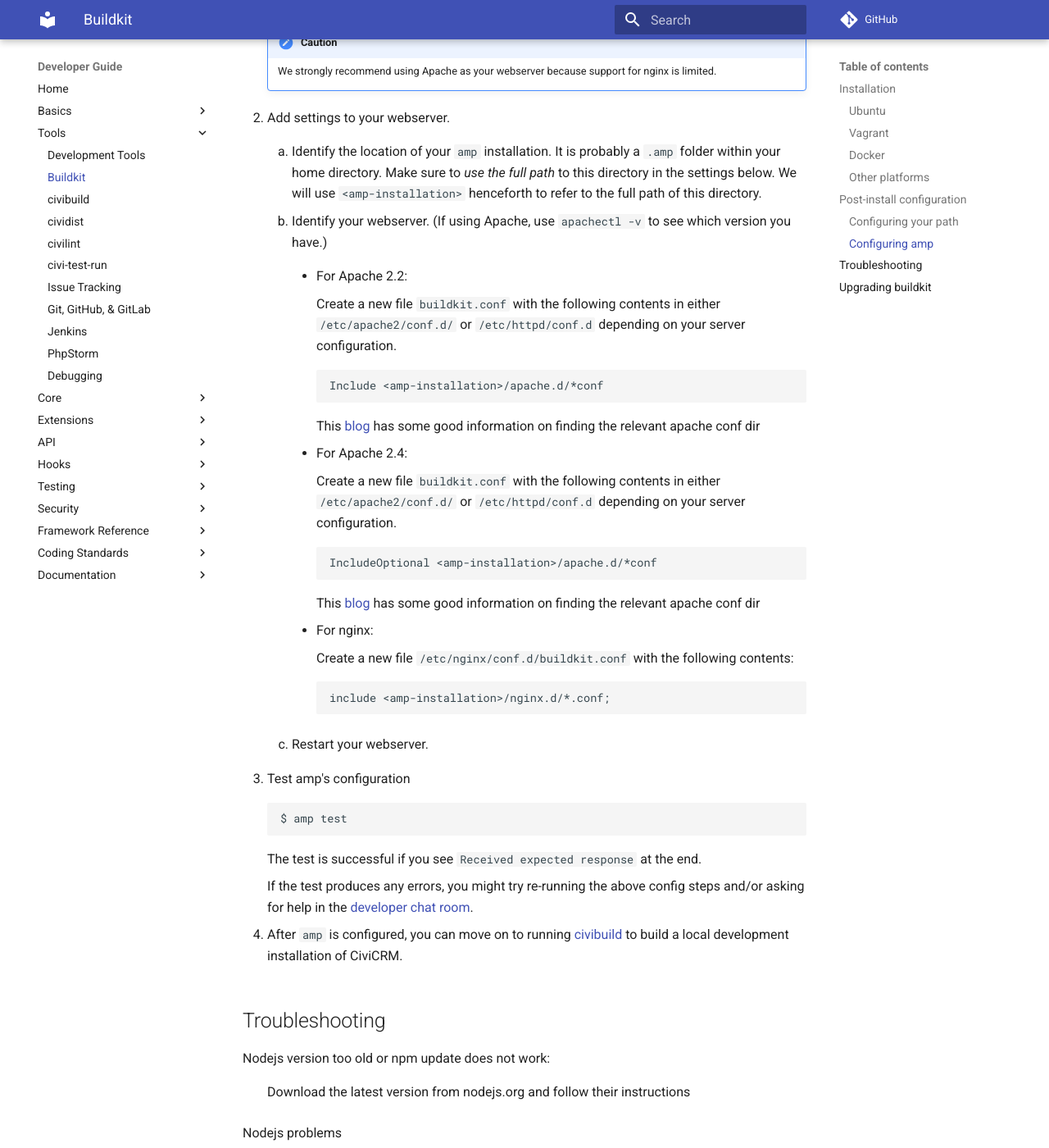
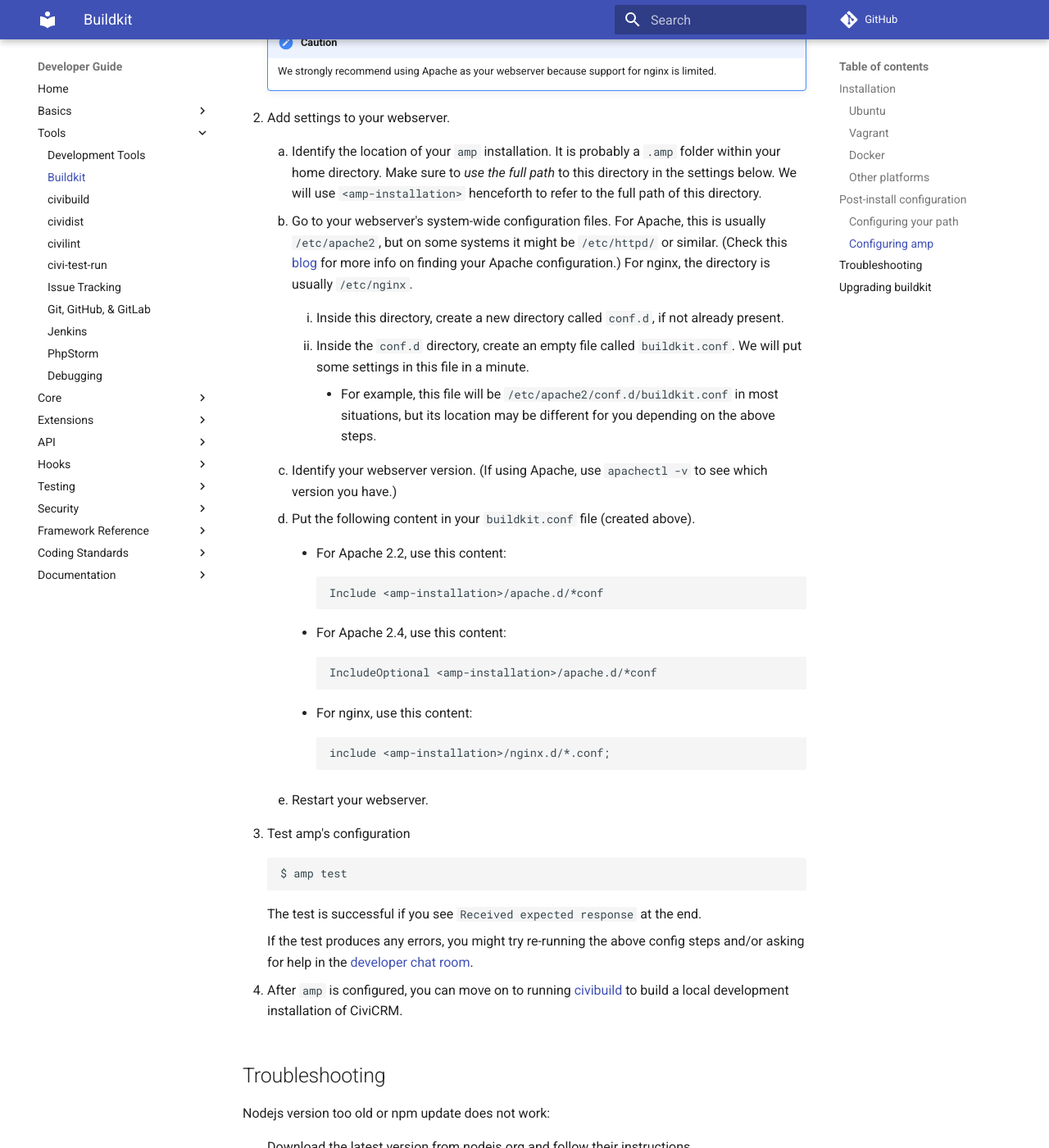
Before and after one commit to civicrm/civicrm-dev-docs, an MkDocs documentation site: the page built from docs/tools/buildkit.md, in a window 1280 px wide and 1400 px high, scrolled down 3319 px. Shown: the whole window at 82% size. Built offline with MkDocs 1.6.1 and Material for MkDocs 9.7.7, drawn with Linux system fonts in a browser that asks for light colours; comment, search, counter and statistics services are not loaded; old or Windows-style settings are respelled for this version of MkDocs.

Commit message:
Simplify amp settings steps

````diff
--- a/docs/tools/buildkit.md
+++ b/docs/tools/buildkit.md
@@ -122,31 +122,31 @@
 
     1. Identify the location of your `amp` installation. It is probably a `.amp` folder within your home directory. Make sure to *use the full path* to this directory in the settings below. We will use `<amp-installation>` henceforth to refer to the full path of this directory.
 
-    1. Identify your webserver. (If using Apache, use `apachectl -v` to see which version you have.)
+    1. Go to your webserver's system-wide configuration files. For Apache, this is usually `/etc/apache2`, but on some systems it might be `/etc/httpd/` or similar. (Check this [blog](http://commanigy.com/blog/2011/6/8/finding-apache-configuration-file-httpd-conf-location) for more info on finding your Apache configuration.) For nginx, the directory is usually `/etc/nginx`.
 
-        * For Apache 2.2:
+        1. Inside this directory, create a new directory called `conf.d`, if not already present.
 
-            Create a new file `buildkit.conf` with the following contents in either `/etc/apache2/conf.d/` or `/etc/httpd/conf.d` depending on your server configuration.
+        1. Inside the `conf.d` directory, create an empty file called `buildkit.conf`. We will put some settings in this file in a minute.
+
+            * For example, this file will be `/etc/apache2/conf.d/buildkit.conf` in most situations, but its location may be different for you depending on the above steps.
+
+    1. Identify your webserver version. (If using Apache, use `apachectl -v` to see which version you have.)
+
+    1. Put the following content in your `buildkit.conf` file (created above).
+
+        * For Apache 2.2, use this content:
 
             ```
             Include <amp-installation>/apache.d/*conf
             ```
 
-            This [blog](http://commanigy.com/blog/2011/6/8/finding-apache-configuration-file-httpd-conf-location) has some good information on finding the relevant apache conf dir
-
-        * For Apache 2.4:
-
-            Create a new file `buildkit.conf` with the following contents in either `/etc/apache2/conf.d/` or `/etc/httpd/conf.d` depending on your server configuration.
+        * For Apache 2.4, use this content:
 
             ```
             IncludeOptional <amp-installation>/apache.d/*conf
             ```
 
-            This [blog](http://commanigy.com/blog/2011/6/8/finding-apache-configuration-file-httpd-conf-location) has some good information on finding the relevant apache conf dir
-
-        * For nginx:
-
-            Create a new file `/etc/nginx/conf.d/buildkit.conf` with the following contents:
+        * For nginx, use this content:
 
             ```
             include <amp-installation>/nginx.d/*.conf;
````
